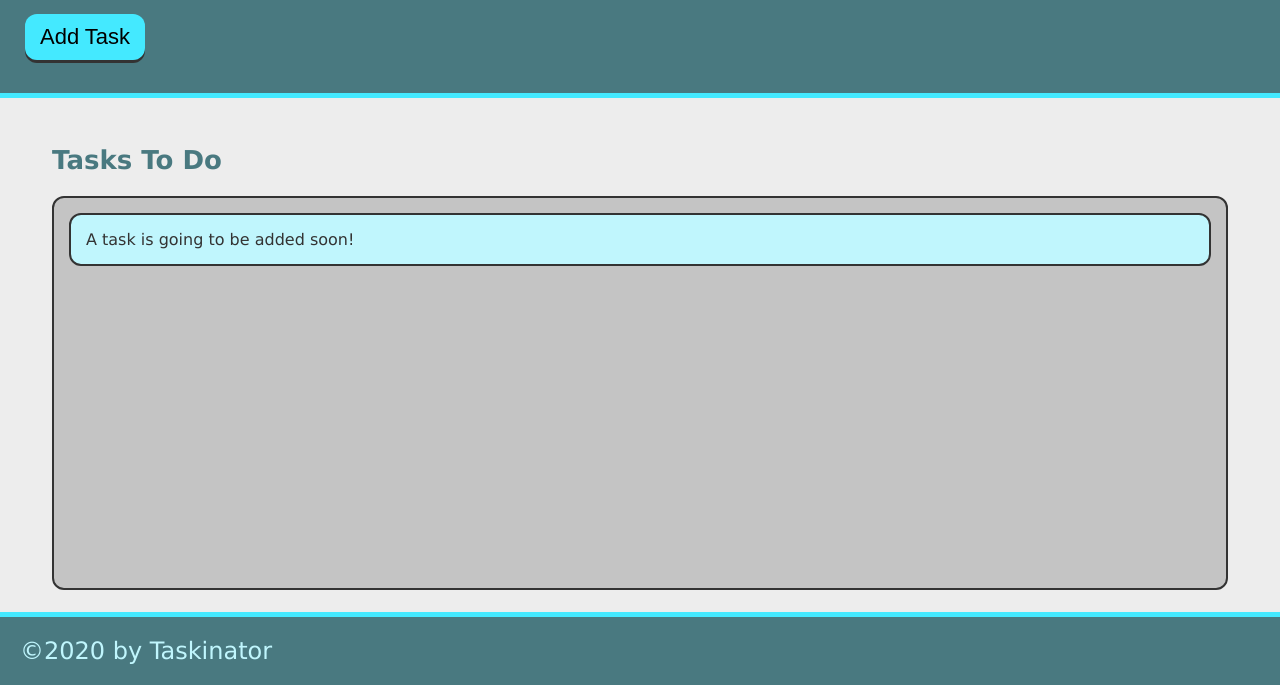
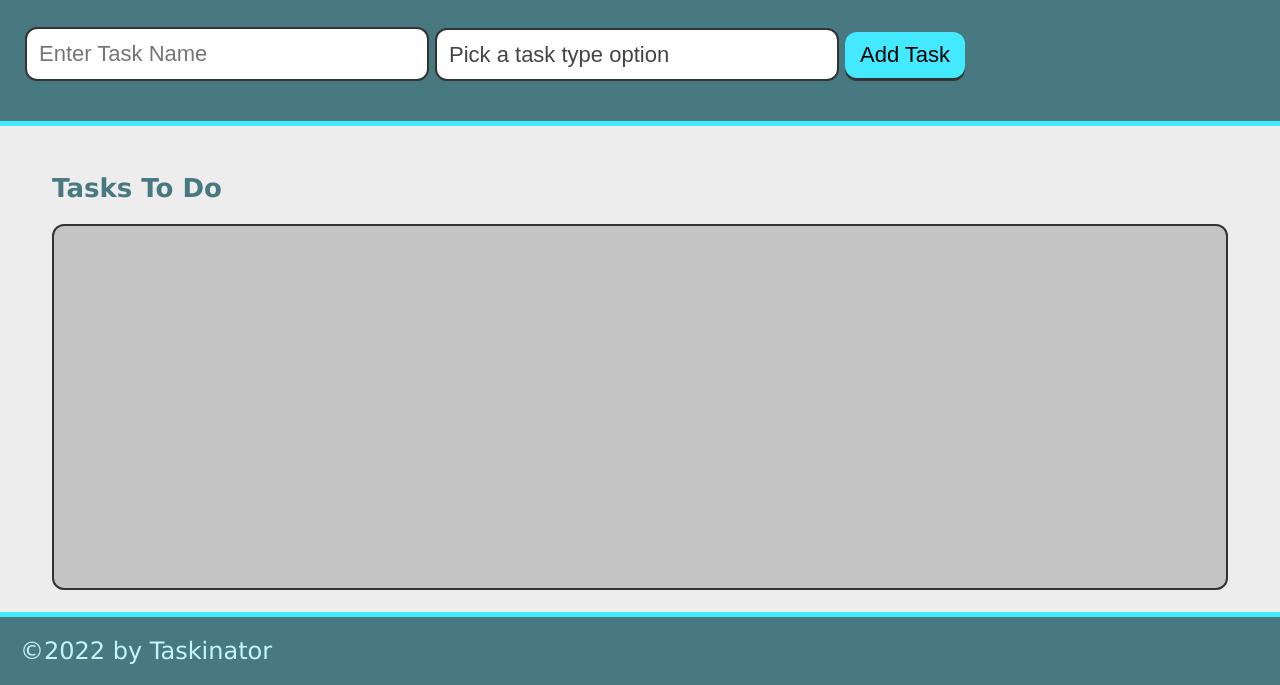
Before and after one commit to cwarmbrunn/taskinator, a plain HTML site: page index.html in a window 1280 px wide. Shown: the part 115-800 px from the top of the page. Drawn offline with Linux system fonts and the light colour scheme.

Commit message:
Added form for adding tasks

```diff
--- a/index.html
+++ b/index.html
@@ -11,18 +11,41 @@
 
 <body>
     <header>
+
         <h1 class="page-title">Taskinator</h1>
-        <p>Click the button below to add a new task!</p> <button class="btn" id="save-task">Add Task</button>
+        <p>Click the button below to add a new task!</p>
+
+        <!-- Task Form Input -->
+        <form id="task-form">
+            <div class="form-group">
+                <input type="text" name="task-name" placeholder="Enter Task Name" />
+            </div>
+
+            <!-- Task Form Dropdown Options -->
+            <div class="form-group">
+
+                <select name="task-type" class="select-dropdown">
+                    <option value="" disabled selected> Pick a task type option</option>
+                    <option value="Print">Print</option>
+                    <option value="Web">Web</option>
+                    <option value="Mobile">Mobile</option>
+                </select>
+            </div>
+            <div class="form-group">
+                <!-- Task Form Button - Add Task -->
+                <button class="btn" id="save-task" type="submit">Add Task</button>
+            </div>
+        </form>
+
     </header>
     <main class="page-content">
         <section class="task-list-wrapper">
             <h2 class="list-title">Tasks To Do</h2>
             <ul class="task-list" id="tasks-to-do">
-                <li class="task-item">A task is going to be added soon!</li>
             </ul>
         </section>
     </main>
-    <footer> &copy;2020 by Taskinator </footer>
+    <footer> &copy;2022 by Taskinator </footer>
     <script src="./assets/js/script.js"></script>
 </body>
 
```
